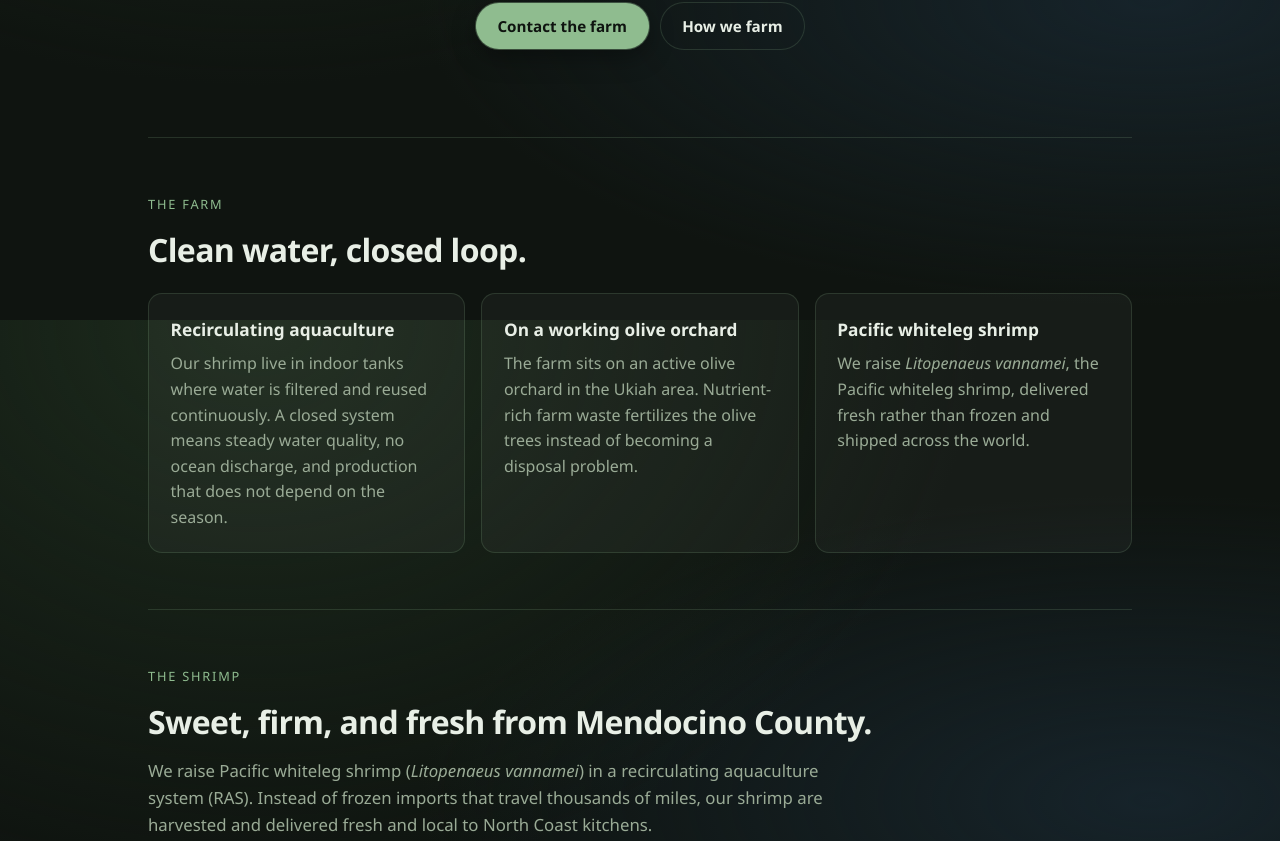
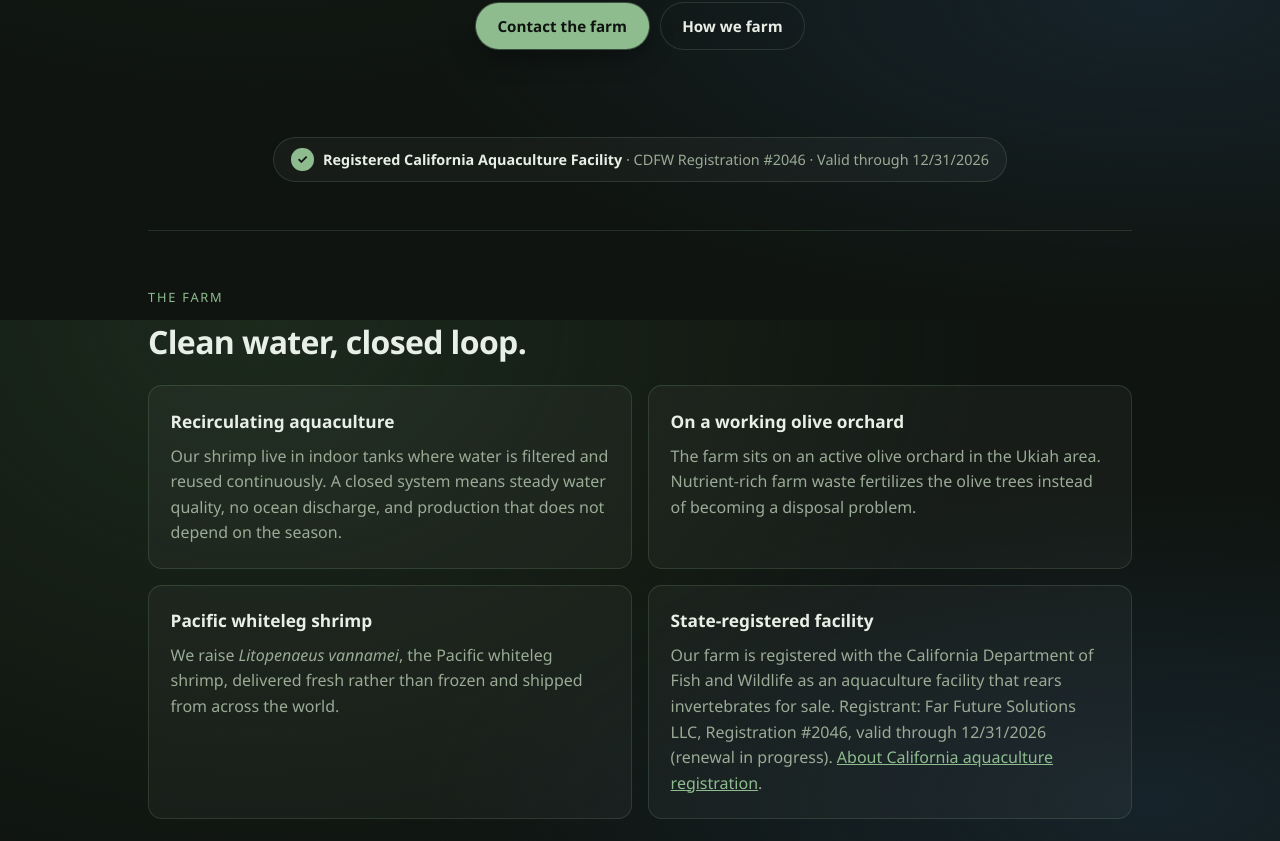
Before and after one commit to PuaNow/norcal-premier-prawn, a plain HTML site: page index.html in a window 1280 px wide. Shown: the part 480-1321 px from the top of the page. Drawn offline with Linux system fonts and the light colour scheme.

Commit message:
Add CDFW aquaculture registration badge

```diff
--- a/index.html
+++ b/index.html
@@ -47,10 +47,15 @@
       </p>
     </section>
 
+    <aside class="trust" aria-label="Aquaculture registration">
+      <span class="trust-mark" aria-hidden="true">&#10003;</span>
+      <span><strong>Registered California Aquaculture Facility</strong> · CDFW Registration #2046 · Valid through 12/31/2026</span>
+    </aside>
+
     <section id="farm" class="block">
       <p class="eyebrow">The farm</p>
       <h2>Clean water, closed loop.</h2>
-      <div class="cards">
+      <div class="cards four">
         <article class="card">
           <h3>Recirculating aquaculture</h3>
           <p>Our shrimp live in indoor tanks where water is filtered and reused continuously. A closed system means steady water quality, no ocean discharge, and production that does not depend on the season.</p>
@@ -61,7 +66,11 @@
         </article>
         <article class="card">
           <h3>Pacific whiteleg shrimp</h3>
-          <p>We raise <em>Litopenaeus vannamei</em>, the Pacific whiteleg shrimp, delivered fresh rather than frozen and shipped across the world.</p>
+          <p>We raise <em>Litopenaeus vannamei</em>, the Pacific whiteleg shrimp, delivered fresh rather than frozen and shipped from across the world.</p>
+        </article>
+        <article class="card">
+          <h3>State-registered facility</h3>
+          <p>Our farm is registered with the California Department of Fish and Wildlife as an aquaculture facility that rears invertebrates for sale. Registrant: Far Future Solutions LLC, Registration #2046, valid through 12/31/2026 (renewal in progress). <a href="https://wildlife.ca.gov/Conservation/Aquaculture" target="_blank" rel="noopener">About California aquaculture registration</a>.</p>
         </article>
       </div>
     </section>
--- a/style.css
+++ b/style.css
@@ -98,3 +98,8 @@ nav a[aria-current="page"] { color: var(--fg); }
 .price .unit { color: var(--muted); font-size: 1.15rem; }
 .price-sub { margin: 0.4rem 0 0; color: var(--accent); font-weight: 600; }
 @media (max-width: 640px) { .price-card { padding: 1.35rem; } }
+.trust { display: flex; align-items: center; justify-content: center; gap: 0.6rem; flex-wrap: wrap; margin: 0 auto 3rem; width: fit-content; max-width: 100%; padding: 0.6rem 1.1rem; border: 1px solid var(--line); border-radius: 999px; background: var(--panel); color: var(--muted); font-size: 0.9rem; text-align: center; }
+.trust strong { color: var(--fg); font-weight: 600; }
+.trust-mark { display: inline-grid; place-items: center; width: 1.4rem; height: 1.4rem; border-radius: 50%; background: var(--accent); color: var(--bg); font-size: 0.8rem; font-weight: 700; flex: none; }
+.trust-inline { margin: 1.75rem auto 0; }
+@media (max-width: 640px) { .trust { border-radius: 14px; font-size: 0.85rem; } }
```
Also changed, not shown: pricing/index.html (+1 -0 lines).
